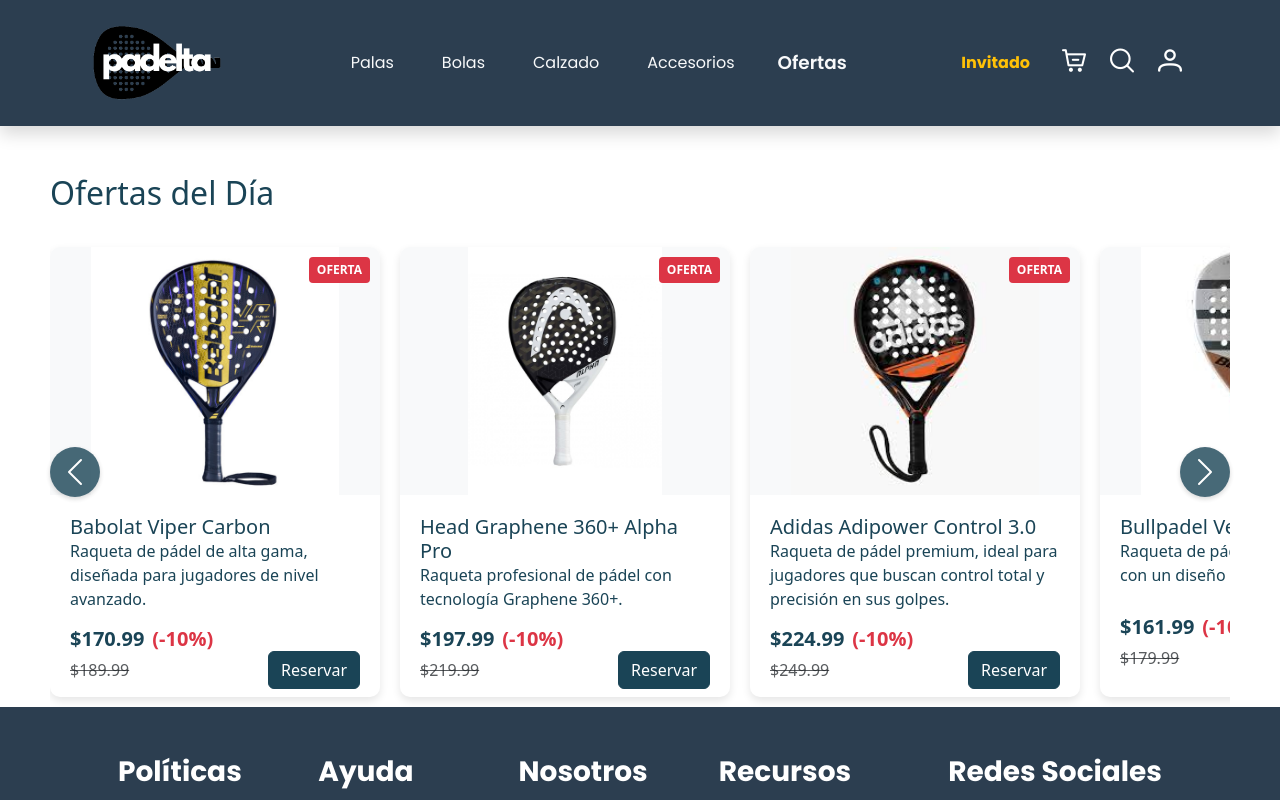
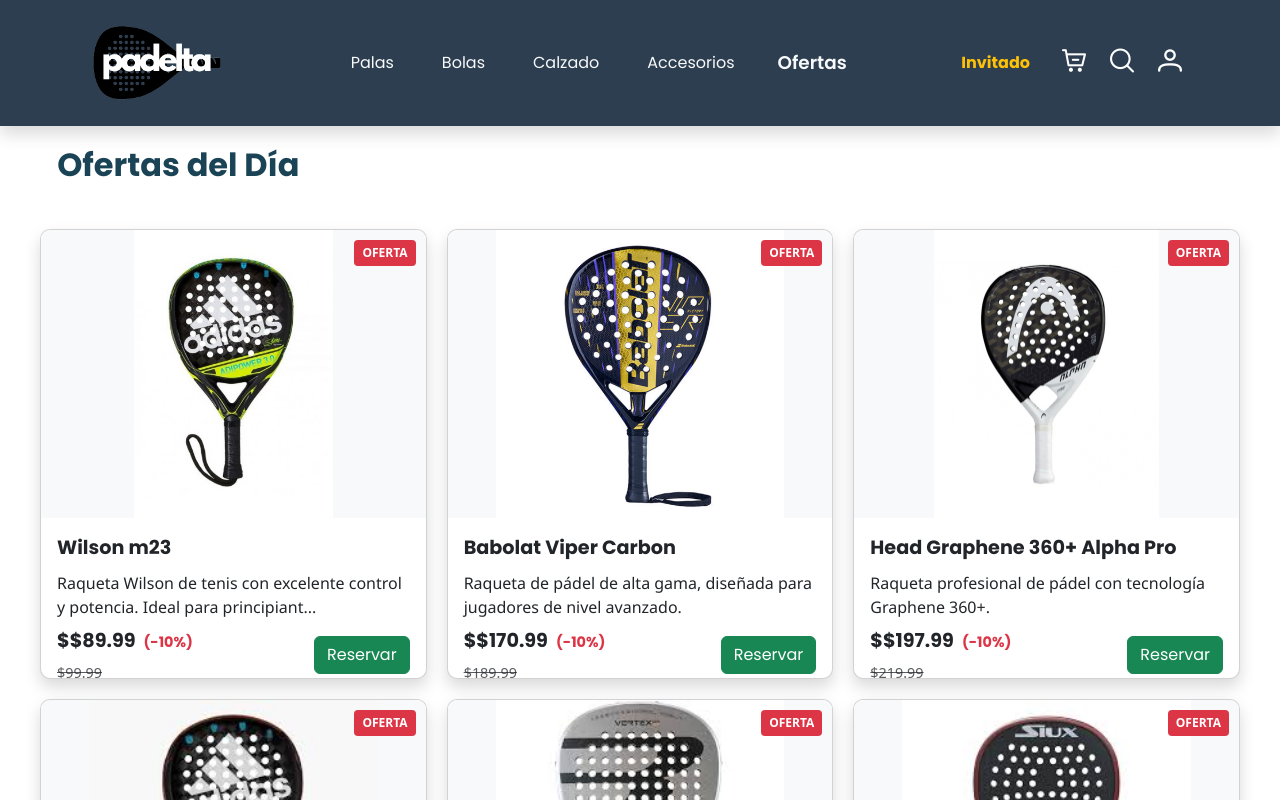
Before and after one commit to Fabian-mo29/mundoRaquetas, a Vue app in the folder frontend/: page /category/ofertas in a window 1280 px wide. Shown: the top 800 px of the page. Built offline with nearby package versions, Linux system fonts and the light colour scheme.

Commit message:
Ofertas view update

```diff
--- /dev/null
+++ b/frontend/src/components/OfertaCard.vue
@@ -0,0 +1,134 @@
+<template>
+  <link href="https://fonts.googleapis.com/css2?family=Noto+Sans:ital,wght@0,100..900;1,100..900&display=swap" rel="stylesheet">
+  <link href="https://fonts.googleapis.com/css2?family=Poppins:wght@300;400;500;600;700&display=swap" rel="stylesheet" />
+
+  <div class="ratio-container">
+    <img
+      :src="`/imagesProducts/${oferta.imagen}`"
+      class="card-img-top img-ratio"
+      :alt="'Imagen de ' + oferta.nombre"
+    />
+    <div class="offer-badge">OFERTA</div>
+  </div>
+  <div class="card-body">
+    <p class="card-title">
+      <strong>{{ oferta.nombre }}</strong>
+    </p>
+    <p class="card-text">{{ descripcionTruncada(oferta.descripcion) }}</p>
+    <div class="d-flex justify-content-between align-items-center">
+      <div>
+        <p class="card-price">
+          <strong>${{ oferta.precio }}</strong>
+          <span class="descuento-oferta">{{ oferta.descuento }}</span>
+        </p>
+        <small class="text-muted original-price" v-if="oferta.precioOriginal">
+          ${{ oferta.precioOriginal }}
+        </small>
+      </div>
+      <RouterLink :to="'/oferta/' + oferta.id">
+        <button class="btn btn-success">Reservar</button>
+      </RouterLink>
+    </div>
+  </div>
+</template>
+
+<script setup>
+import { defineProps } from "vue";
+import { RouterLink } from "vue-router";
+
+defineProps({
+  oferta: Object
+});
+
+const descripcionTruncada = (descripcion) => {
+  if (descripcion.length > 80) {
+    return descripcion.substring(0, 80) + "...";
+  }
+  return descripcion;
+};
+</script>
+
+<style lang="scss" scoped>
+.card {
+  width: 100%;
+  height: 400px;
+  display: flex;
+  flex-direction: column;
+  overflow: hidden;
+}
+
+.ratio-container {
+  position: relative;
+  width: 100%;
+  padding-top: 75%;
+  overflow: hidden;
+  background-color: #f8f9fa;
+}
+
+.img-ratio {
+  position: absolute;
+  top: 0;
+  left: 0;
+  width: 100%;
+  height: 100%;
+  object-fit: contain;
+}
+
+.offer-badge {
+  position: absolute;
+  top: 10px;
+  right: 10px;
+  background-color: #dc3545;
+  color: white;
+  padding: 0.25rem 0.5rem;
+  border-radius: 4px;
+  font-size: 0.75rem;
+  font-weight: bold;
+}
+
+.card-body {
+  display: flex;
+  flex-direction: column;
+  justify-content: space-between;
+  height: 100%;
+  padding: 1rem;
+}
+
+.card-title {
+  font-family: 'Poppins', sans-serif;
+  font-size: 1.2rem;
+  font-weight: bold;
+  margin-bottom: 0.5rem;
+}
+
+.card-text {
+  font-family: 'Noto Sans', sans-serif;
+  font-size: 1rem;
+  margin-bottom: 0.5rem;
+}
+
+.card-price {
+  font-family: 'Poppins', sans-serif;
+  font-size: 1.2rem;
+  font-weight: bold;
+  margin-bottom: 0.25rem;
+
+  .descuento-oferta {
+    color: #dc3545;
+    margin-left: 0.5rem;
+    font-weight: bold;
+    font-size: 0.9rem;
+  }
+}
+
+.original-price {
+  color: #6c757d;
+  text-decoration: line-through;
+  font-size: 0.9rem;
+}
+
+button {
+  margin-top: auto;
+  font-family: 'Poppins', sans-serif;
+}
+</style>
--- /dev/null
+++ b/frontend/src/components/OfertaList.vue
@@ -0,0 +1,92 @@
+<template>
+  <div class="main-container margin-auto">
+    <h2 class="fw-bold mb-4 responsive-text">Ofertas del Día</h2>
+    <div id="grid" class="product-grid">
+      <div
+        v-for="(oferta, index) in ofertasDelDia.slice(0, show)"
+        :key="index"
+        class="card shadow"
+      >
+        <OfertaCard :oferta="oferta" />
+      </div>
+      <button
+        @click="verMasOfertas"
+        v-if="show < ofertasDelDia.length"
+        class="btn btn-success center-button"
+        style="background-color: #1A4456"
+      >
+        Ver más Ofertas
+      </button>
+    </div>
+  </div>
+</template>
+
+<script setup>
+import ofertas from "@/assets/ofertas.json";
+import { ref } from "vue";
+import OfertaCard from "./OfertaCard.vue";
+
+const show = ref(8); // Mostrar 8 ofertas inicialmente
+
+function verMasOfertas() {
+  show.value = ofertasDelDia.value.length;
+}
+
+const ofertasDelDia = ref(ofertas);
+</script>
+
+<style lang="scss" scoped>
+h2 {
+  margin-left: 3%;
+  color: #1A4456;
+  font-family: "Poppins", sans-serif;
+}
+
+.main-container {
+  width: calc(100%);
+  min-height: auto;
+  display: flex;
+  flex-direction: column;
+  padding: 20px;
+}
+
+#grid {
+  display: grid;
+  grid-template-columns: repeat(auto-fit, minmax(300px, 1fr));
+  gap: 20px;
+  padding: 20px;
+  justify-items: center;
+}
+
+.card {
+  width: 100%;
+  height: 450px;
+  border-radius: 10px;
+  overflow: hidden;
+  transition: all 0.3s ease;
+
+  &:hover {
+    transform: translateY(-5px);
+    box-shadow: 0 6px 12px rgba(0, 0, 0, 0.15);
+  }
+}
+
+.center-button {
+  font-family: "Poppins", sans-serif;
+  grid-column: 1 / -1;
+  justify-self: center;
+  margin-top: 20px;
+}
+
+@media (max-width: 768px) {
+  .responsive-text {
+    text-align: center;
+    margin-left: 0;
+  }
+
+  #grid {
+    grid-template-columns: 1fr;
+    padding: 10px;
+  }
+}
+</style>
--- a/frontend/src/views/CategoryDiscountsView.vue
+++ b/frontend/src/views/CategoryDiscountsView.vue
@@ -1,11 +1,11 @@
 <template>
   <div>
-      <CarruselOfertas/>
+      <OfertaList/>
   </div>
 </template>
 
 <script setup>
-import CarruselOfertas from '@/components/CarruselOfertas.vue';
+import OfertaList from '@/components/OfertaList.vue';
 
 </script>
 
```
